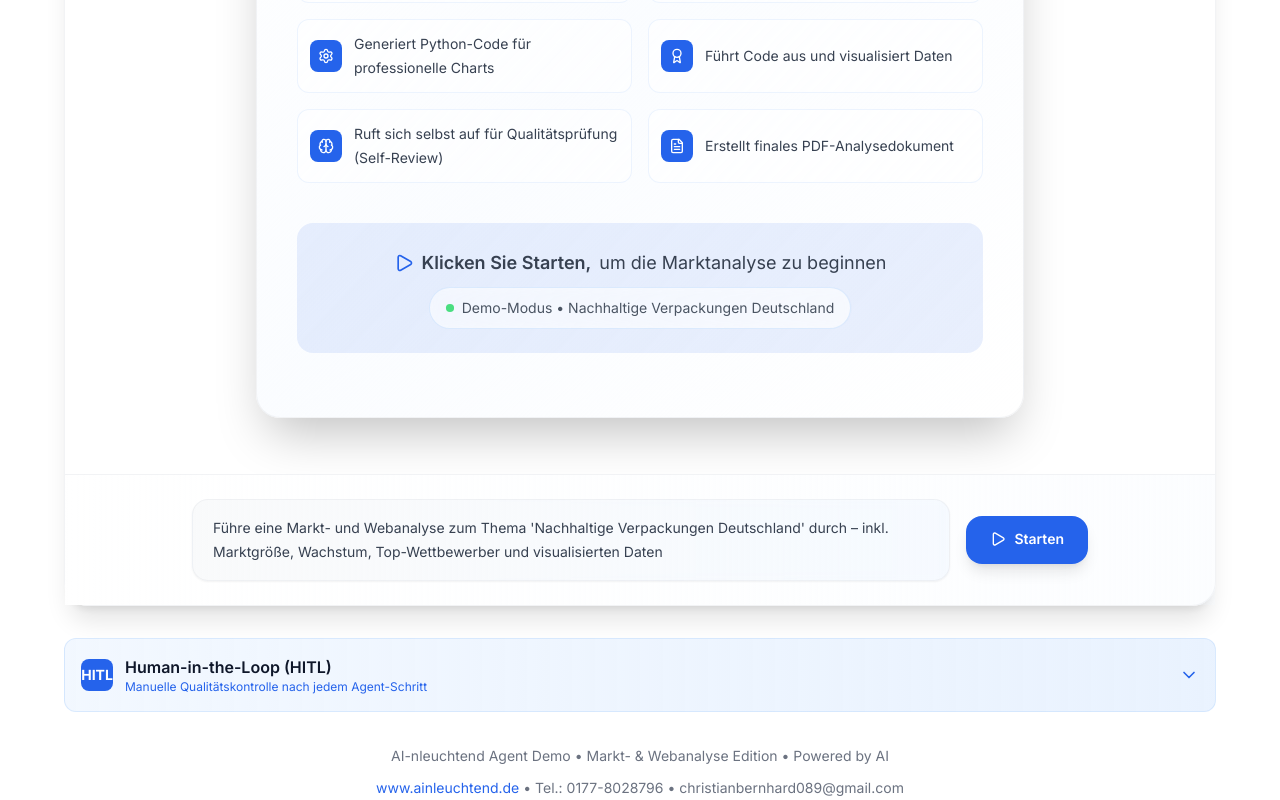
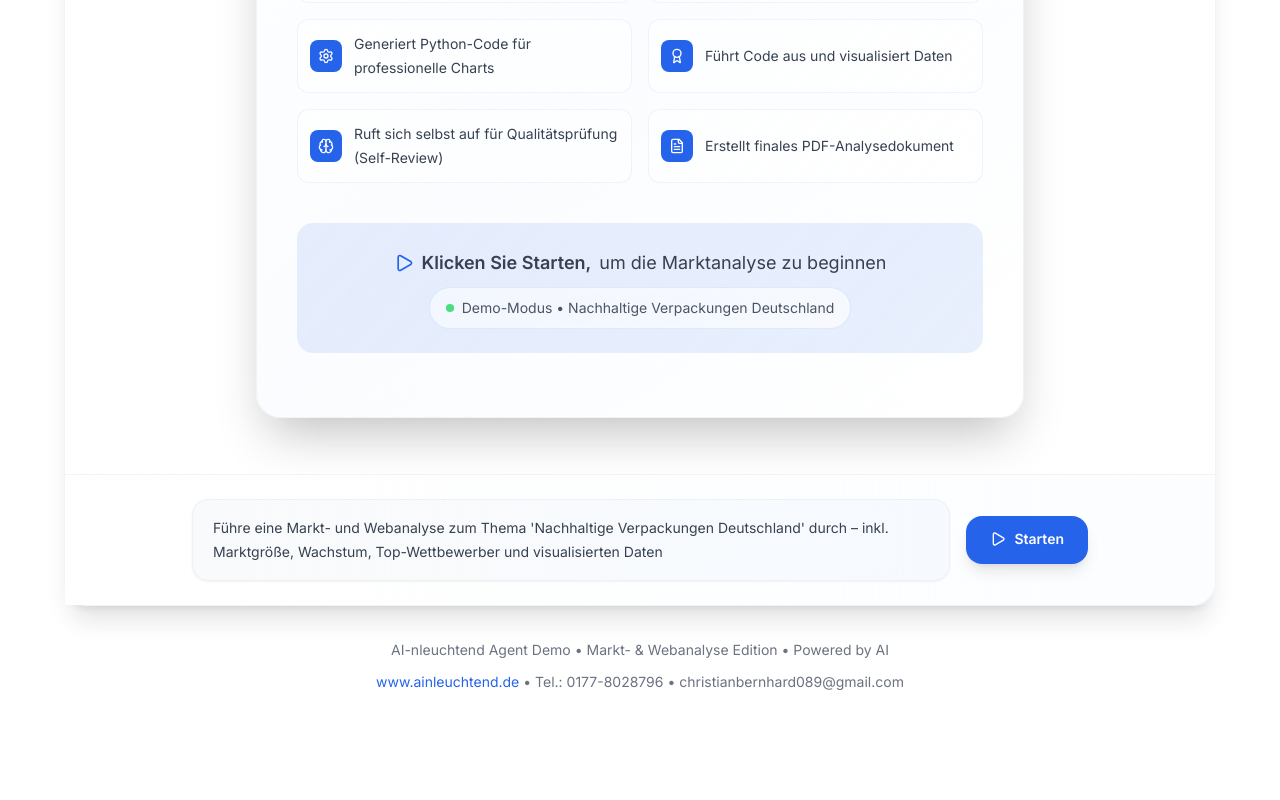
Before and after one commit to ChristianBernhard/ai-nleuchtend, a Next.js app: page /agent-demo in a window 1280 px wide. Shown: the part 1402-2202 px from the top of the page. After the commit the page ends 2096 px from the top, so only its background shows below. Built offline with nearby package versions, Linux system fonts and the light colour scheme.

Commit message:
removed hitl

```diff
--- a/src/app/agent-demo/page.jsx
+++ b/src/app/agent-demo/page.jsx
@@ -4,7 +4,6 @@ import React, { useState } from 'react';
 import { motion } from 'framer-motion';
 import { ChatMessage } from '@/components/agent-demo/ChatMessage';
 import { StreamingText } from '@/components/agent-demo/StreamingText';
-import { HITLCard } from '@/components/agent-demo/HITLCard';
 import { useRunner } from '@/hooks/useRunner';
 import { loadContent } from '@/utils/agent-demo-content';
 import { FileText, Download, Brain, Sparkles, Settings, Zap, Users, Target, Award, Lightbulb, ChevronRight, Play, Code, BarChart3, TrendingUp, PieChart } from 'lucide-react';
@@ -792,9 +791,6 @@ print("✓ Alle Charts erfolgreich generiert!")
           </div>
         </motion.div>
 
-        {/* HITL Card */}
-        <HITLCard isCollapsed={true} />
-
         {/* Footer */}
         <motion.div
           className="text-center mt-8 text-sm text-gray-500"
```
